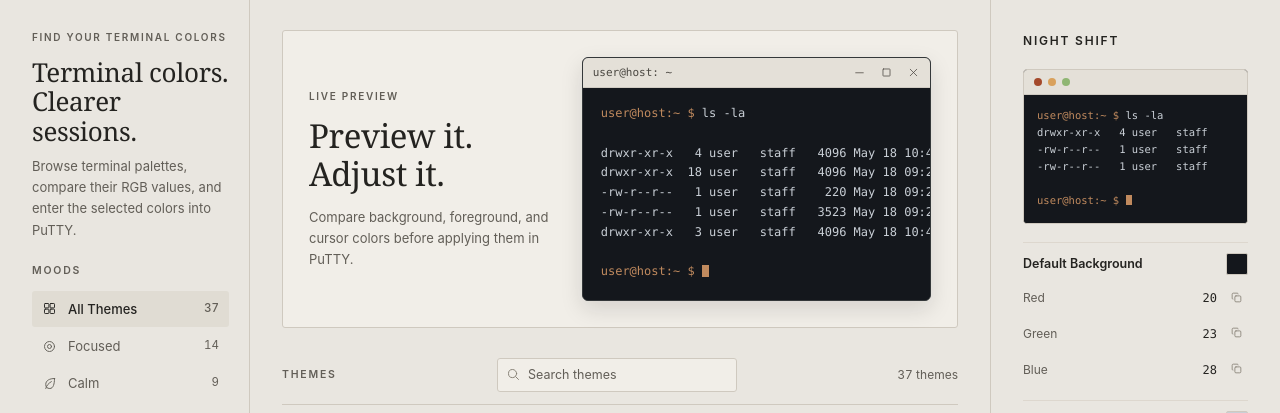
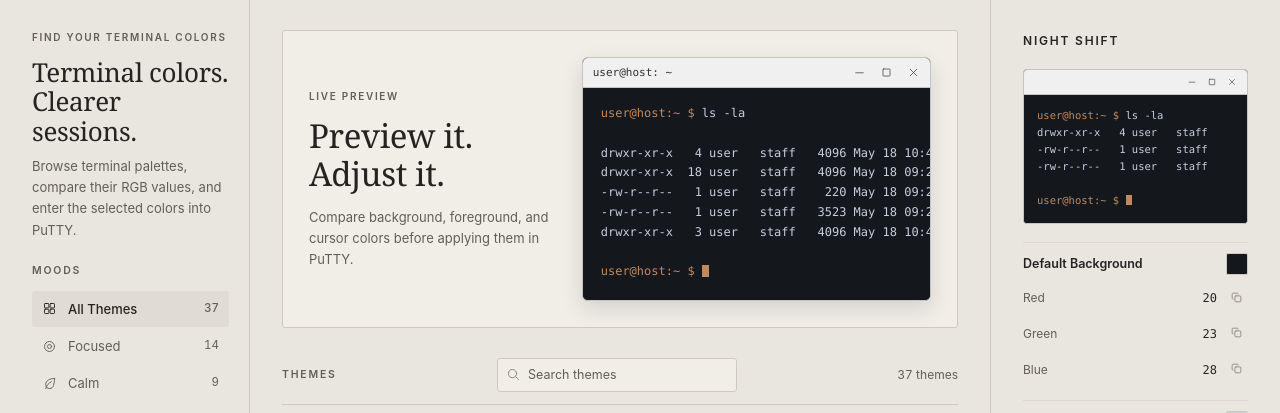
Before and after one commit to danielgavin-code/TerminalPalette, a Flask app: page / in a window 1280 px wide. Shown: the part 91-504 px from the top of the page. Run offline with Flask 3, Linux system fonts and the light colour scheme.

Commit message:
Match terminal window chrome to light/dark appearance mode

```diff
--- a/app/static/css/styles.css
+++ b/app/static/css/styles.css
@@ -28,15 +28,23 @@
   --accent-solid:       #B95735;
   --accent-solid-hover: #98452C;
 
-  /* Terminal colours are theme-driven and never follow light/dark mode.
-     The window chrome is fixed for the same reason. */
+  /* Terminal palette colours are theme-driven and never follow light/dark
+     mode: the swatch a user copies into PuTTY must not shift with the site. */
   --term-bg:     #151718;
   --term-fg:     #E6E2D9;
   --term-green:  #8FB673;
   --term-blue:   #667C87;
-  --term-chrome:      #E4E0D8;
-  --term-chrome-line: #CFCAC1;
-  --term-chrome-text: #4A4741;
+  /* The simulated Windows chrome DOES follow the site appearance, so the
+     preview reads as a window on the user's own desktop. Light values here,
+     dark overrides in the data-theme block — which the inline <head> script
+     sets before this stylesheet loads, so there is no flash of the wrong
+     frame. Colour only: no dimension, padding, border-width or radius may
+     differ between the two modes. */
+  --window-titlebar-bg:   #F0F0F0;
+  --window-titlebar-text: #333333;
+  --window-border:        #C4C4C4;
+  --window-control:       #444444;
+  --window-shadow:        0 8px 22px rgba(23, 23, 20, .13);
 
   /* Typography and layout metrics are mode-independent and MUST stay in the
      base :root block — the dark block below overrides colour tokens only. */
@@ -75,6 +83,13 @@
   --icon-muted:    #8B857C;
 
   --accent-solid-hover: #A94E2F;
+
+  /* Dark Windows frame. Colour values only — geometry is set once above. */
+  --window-titlebar-bg:   #2B2B2B;
+  --window-titlebar-text: #E0E0E0;
+  --window-border:        #3F3F3F;
+  --window-control:       #D6D6D6;
+  --window-shadow:        0 8px 22px rgba(0, 0, 0, .38);
 }
 
 /* -------------------------------------------------- 2. Reset ----- */
@@ -407,11 +422,13 @@ a { color: inherit; text-decoration: none; }
 .hero-copy .display { font-size: 33px; }
 
 /* -------------------------------------------------- 9. Terminal -- */
+/* Frame and title bar follow the site appearance; everything inside the
+   scroll area is theme-driven and does not. */
 .terminal {
-  border: 1px solid #34383A;
+  border: 1px solid var(--window-border);
   border-radius: 6px;
   overflow: hidden;
-  box-shadow: 0 8px 22px rgba(23, 23, 20, .13);
+  box-shadow: var(--window-shadow);
   background: var(--term-bg);
   min-width: 0;
 }
@@ -421,17 +438,17 @@ a { color: inherit; text-decoration: none; }
   align-items: center;
   justify-content: space-between;
   gap: 12px;
-  background: var(--term-chrome);
-  border-bottom: 1px solid var(--term-chrome-line);
+  background: var(--window-titlebar-bg);
+  border-bottom: 1px solid var(--window-border);
   padding: 0 10px;
   height: 30px;
 }
 .terminal-title {
   font-family: var(--mono);
   font-size: 11px;
-  color: var(--term-chrome-text);
+  color: var(--window-titlebar-text);
 }
-.terminal-controls { display: flex; align-items: center; gap: 14px; color: var(--term-chrome-text); }
+.terminal-controls { display: flex; align-items: center; gap: 14px; color: var(--window-control); }
 .terminal-controls .icon { stroke-width: 1.4; }
 
 .terminal-scroll { overflow-x: auto; }
@@ -665,23 +682,29 @@ a { color: inherit; text-decoration: none; }
 }
 
 .mini-term {
-  border: 1px solid var(--border);
+  border: 1px solid var(--window-border);
   border-radius: 4px;
   overflow: hidden;
   background: var(--mini-bg, var(--panel));
 }
+/* Same Windows controls as the large preview, scaled down and right-aligned.
+   10px icons with 7px padding hold the 24px bar height the dots had. */
 .mini-bar {
   display: flex;
   align-items: center;
+  justify-content: flex-end;
   gap: 6px;
-  padding: 8px 10px;
-  background: var(--term-chrome);
-  border-bottom: 1px solid var(--term-chrome-line);
+  padding: 7px 10px;
+  background: var(--window-titlebar-bg);
+  border-bottom: 1px solid var(--window-border);
 }
-.dot { width: 8px; height: 8px; border-radius: 50%; display: block; }
-.dot-rust  { background: var(--accent); }
-.dot-amber { background: #D9A15C; }
-.dot-green { background: var(--term-green); }
+.mini-controls {
+  display: flex;
+  align-items: center;
+  gap: 10px;
+  color: var(--window-control);
+}
+.mini-controls .icon { width: 10px; height: 10px; stroke-width: 1.6; }
 
 .mini-scroll { overflow-x: auto; }
 .mini-body {
--- a/app/templates/_details.html
+++ b/app/templates/_details.html
@@ -5,10 +5,14 @@
     <h2 class="details-title" id="detail-name">{{ initial.name }}</h2>
 
     <div class="mini-term" id="mini-terminal">
+      {# Same Windows controls as the large preview, scaled down — this is a
+         PuTTY site, so both windows read as the same operating system. #}
       <div class="mini-bar" aria-hidden="true">
-        <span class="dot dot-rust"></span>
-        <span class="dot dot-amber"></span>
-        <span class="dot dot-green"></span>
+        <span class="mini-controls">
+          <svg class="icon"><use href="#i-win-min"/></svg>
+          <svg class="icon"><use href="#i-win-max"/></svg>
+          <svg class="icon"><use href="#i-close"/></svg>
+        </span>
       </div>
       <div class="mini-scroll">
 <pre class="mini-body"><span class="tprompt">user@host:~ $</span> ls -la
```
